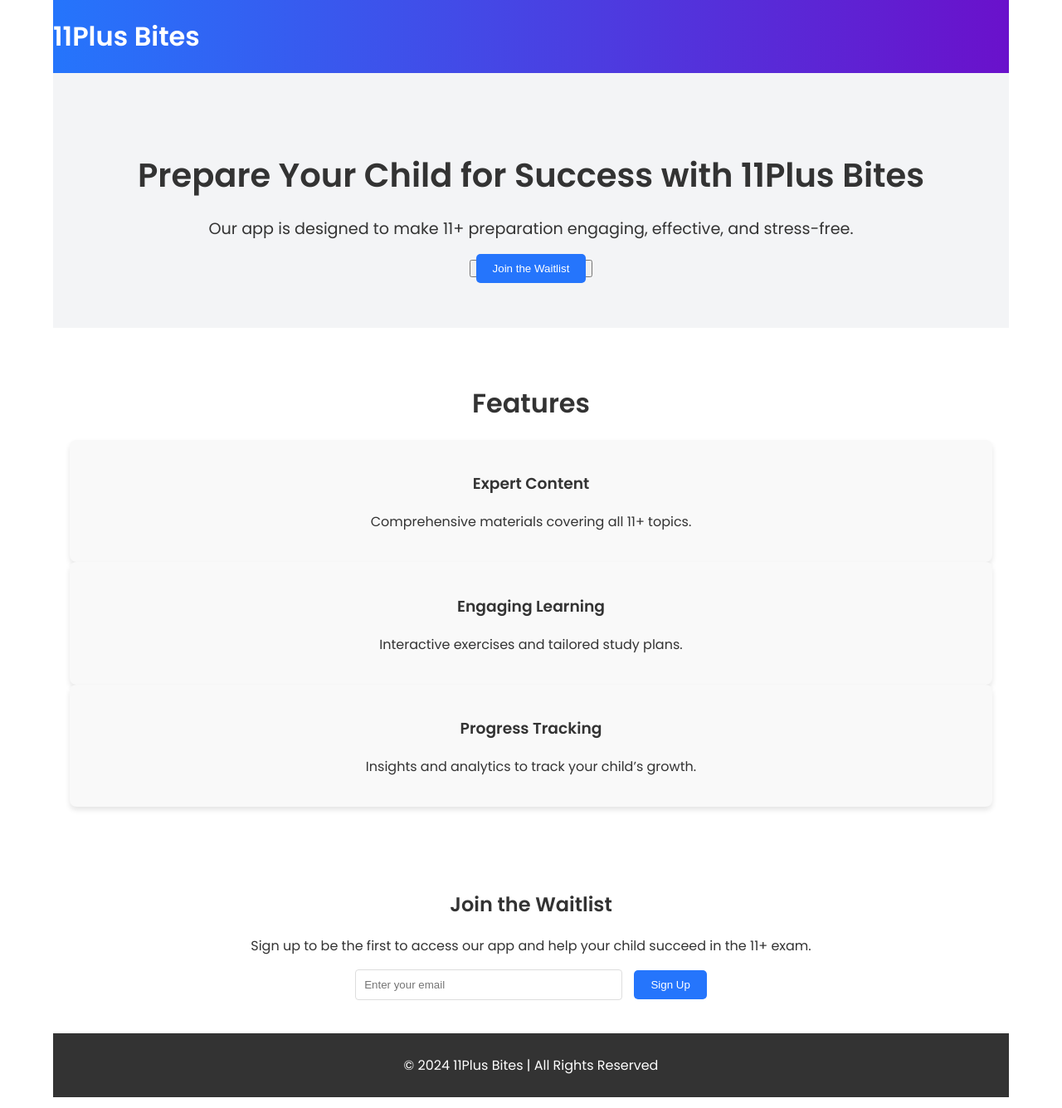
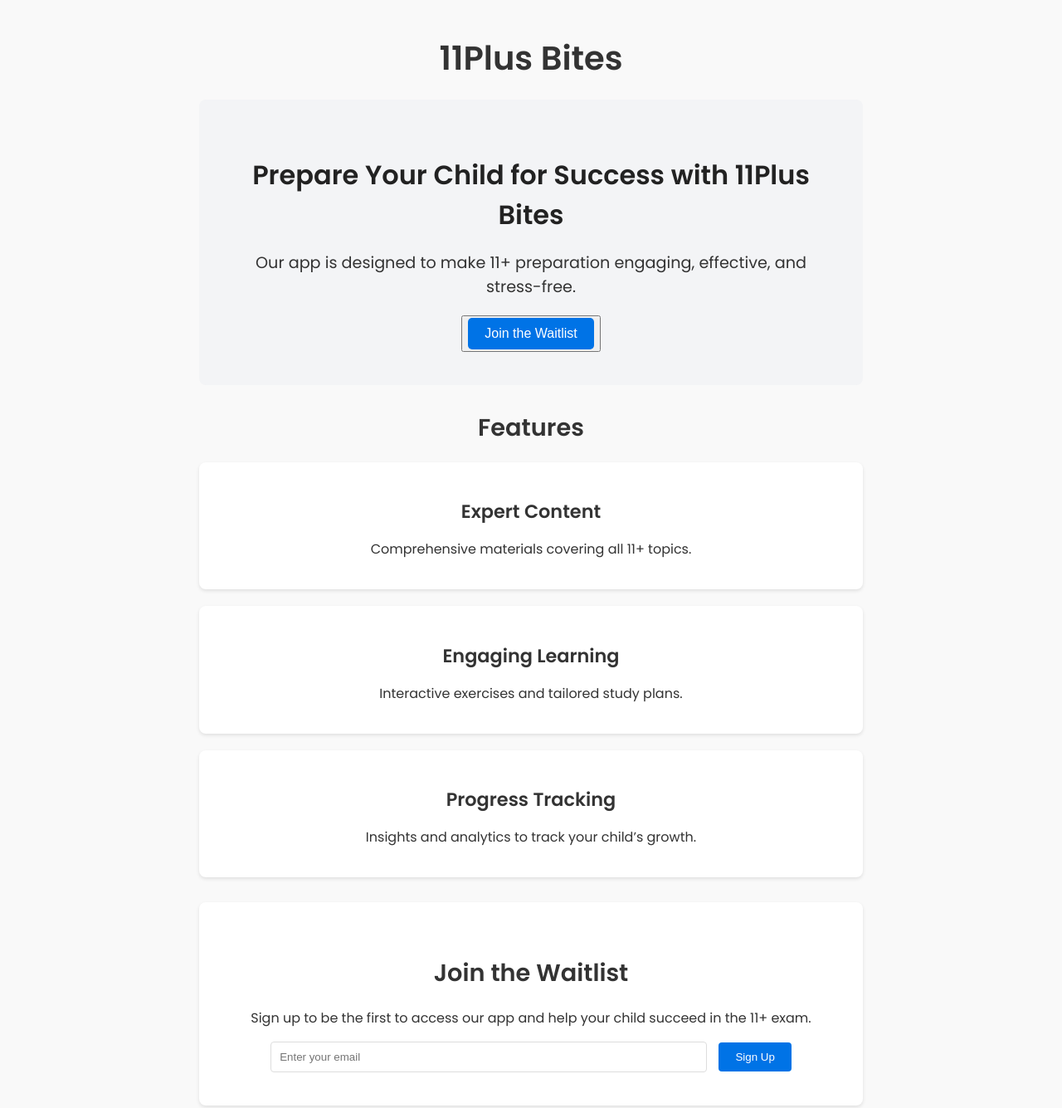
Before and after one commit to Snap-Digital/11plusbites-website, a plain HTML site: page index.html in a window 1280 px wide. Shown: the top 1335 px of the page at 83% size. Drawn offline with Linux system fonts and the light colour scheme.

Commit message:
Update styles.css

```diff
--- a/styles.css
+++ b/styles.css
@@ -2,51 +2,37 @@
 body {
     font-family: 'Poppins', sans-serif;
     margin: 0;
+    background-color: #f9f9f9;
     color: #333;
 }
 
 .container {
-    width: 90%;
-    max-width: 1200px;
+    max-width: 800px;
     margin: 0 auto;
+    padding: 20px;
+    text-align: center;
 }
 
 /* Header */
-.header {
-    background: #6a11cb;
-    background: linear-gradient(to right, #2575fc, #6a11cb);
-    color: #fff;
-    padding: 20px 0;
-    display: flex;
-    justify-content: space-between;
-    align-items: center;
-}
-
 .header h1 {
-    margin: 0;
-}
-
-.nav a {
-    color: #fff;
-    margin: 0 15px;
-    text-decoration: none;
+    font-size: 2.5rem;
     font-weight: 600;
-}
-
-.nav a:hover {
-    text-decoration: underline;
+    margin: 20px 0;
+    color: #333;
 }
 
 /* Hero Section */
 .hero {
     background: #f3f4f6;
-    text-align: center;
-    padding: 60px 20px;
+    padding: 40px;
+    border-radius: 8px;
+    margin-bottom: 30px;
 }
 
 .hero h2 {
-    font-size: 2.5rem;
-    margin-bottom: 20px;
+    font-size: 2rem;
+    margin-bottom: 15px;
+    color: #222;
 }
 
 .hero p {
@@ -55,64 +41,63 @@ body {
 }
 
 .cta-button a {
-    background: #2575fc;
+    display: inline-block;
+    background: #0073e6;
     color: #fff;
     padding: 10px 20px;
     text-decoration: none;
     border-radius: 5px;
+    font-size: 1rem;
 }
 
 .cta-button a:hover {
-    background: #1a5bbf;
+    background: #005bb5;
 }
 
 /* Features Section */
 .features {
-    padding: 40px 20px;
-    background: #fff;
-    text-align: center;
+    margin-bottom: 30px;
 }
 
 .features h2 {
-    font-size: 2rem;
+    font-size: 1.8rem;
     margin-bottom: 20px;
 }
 
-.feature-grid {
-    display: grid;
-    grid-template-columns: repeat(auto-fit, minmax(250px, 1fr));
+.feature-list {
+    display: flex;
+    flex-direction: column;
     gap: 20px;
 }
 
 .feature-item {
+    background: #fff;
     padding: 20px;
-    background: #f9f9f9;
     border-radius: 8px;
-    box-shadow: 0 4px 6px rgba(0, 0, 0, 0.1);
+    box-shadow: 0 2px 4px rgba(0, 0, 0, 0.1);
 }
 
-/* Testimonials Section */
-.testimonials {
-    padding: 40px 20px;
-    background: #f3f4f6;
-    text-align: center;
-}
-
-.testimonials h2 {
-    font-size: 2rem;
-    margin-bottom: 20px;
+.feature-item h3 {
+    font-size: 1.4rem;
+    margin-bottom: 10px;
 }
 
 /* Signup Section */
 .signup {
-    padding: 40px 20px;
     background: #fff;
-    text-align: center;
+    padding: 40px;
+    border-radius: 8px;
+    box-shadow: 0 2px 4px rgba(0, 0, 0, 0.1);
+}
+
+.signup h2 {
+    font-size: 1.8rem;
+    margin-bottom: 20px;
 }
 
 .signup input {
     padding: 10px;
-    width: 300px;
+    width: 70%;
     margin-right: 10px;
     border: 1px solid #ddd;
     border-radius: 4px;
@@ -120,28 +105,23 @@ body {
 
 .signup button {
     padding: 10px 20px;
-    background: #2575fc;
+    background: #0073e6;
     color: #fff;
     border: none;
-    border-radius: 5px;
+    border-radius: 4px;
     cursor: pointer;
 }
 
 .signup button:hover {
-    background: #1a5bbf;
+    background: #005bb5;
+}
+
+.hidden {
+    display: none;
+    margin-top: 10px;
+    color: green;
 }
 
 /* Footer */
 .footer {
-    background: #333;
-    color: #fff;
-    text-align: center;
-    padding: 10px 0;
-}
-
-/* Hidden Success Message */
-.hidden {
-    display: none;
-    color: green;
-    margin-top: 10px;
-}
+    margin-top: 40
```
